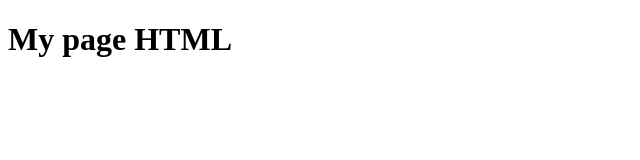
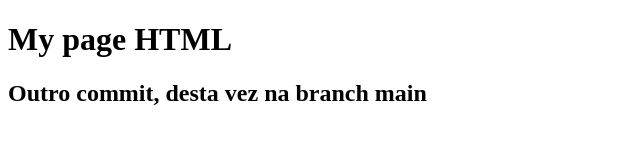
Before and after one commit to morganOliveira2018/gama-no-github, a plain HTML site: page index.html in a window 1280 px wide. Shown: the whole page, without its empty margins (0-640 px from the left). Drawn offline with Linux system fonts and the light colour scheme.

Commit message:
arquivo index.html atualizado novamente pela master

```diff
--- a/index.html
+++ b/index.html
@@ -8,5 +8,6 @@
 </head>
 <body>
     <h1>My page HTML</h1>
+    <h2>Outro commit, desta vez na branch main</h2>
 </body>
 </html>
```
